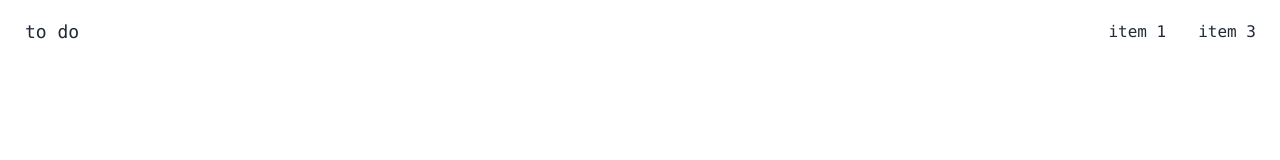
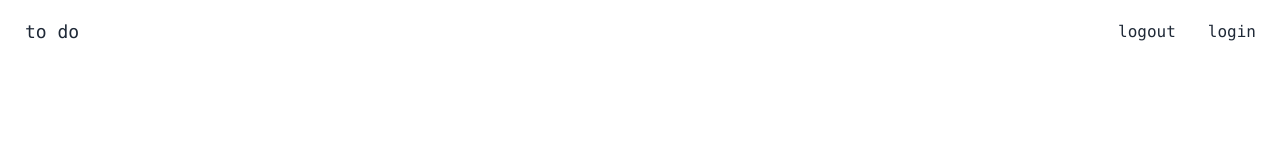
Before and after one commit to youngbloodcyb/nextjs-todo, a Next.js app: page / in a window 1280 px wide. Shown: the top 160 px of the page. Built offline with nearby package versions, Linux system fonts and the light colour scheme.

Commit message:
update api routes in login / logout buttons

```diff
--- a/components/Nav.jsx
+++ b/components/Nav.jsx
@@ -4,12 +4,12 @@ export default function Nav() {
     return (
         <div className="navbar font-mono lowercase">
             <div className="flex-1">
-                <a className="btn btn-ghost lowercase text-lg font-normal">to do</a>
+                <a className="btn btn-ghost lowercase text-lg font-normal" href="/">to do</a>
             </div>
             <div className="flex-none">
                 <ul className="menu menu-horizontal p-0">
-                <li><a>Item 1</a></li>
-                <li><a href="/">Item 3</a></li>
+                <li><a href="/api/logout">logout</a></li>
+                <li><a href="/api/login">login</a></li>
                 </ul>
             </div>
         </div>
```
